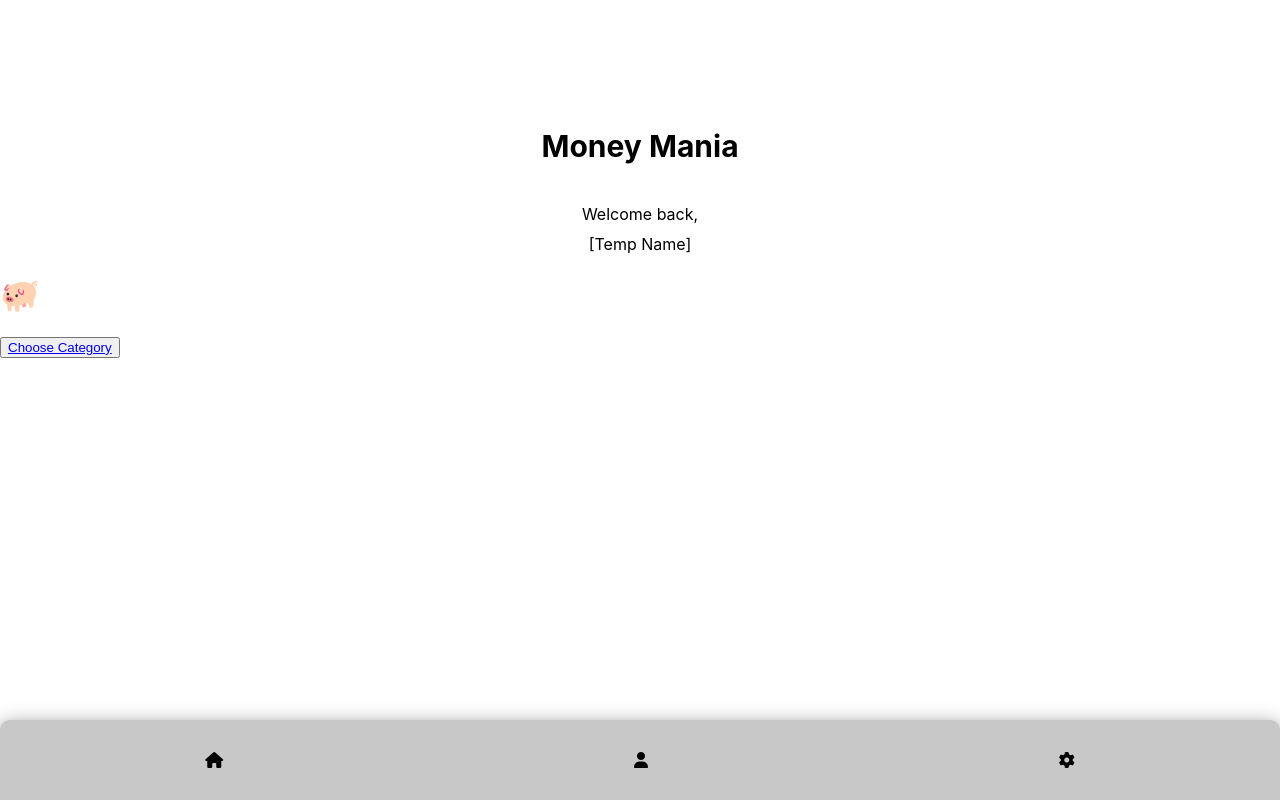
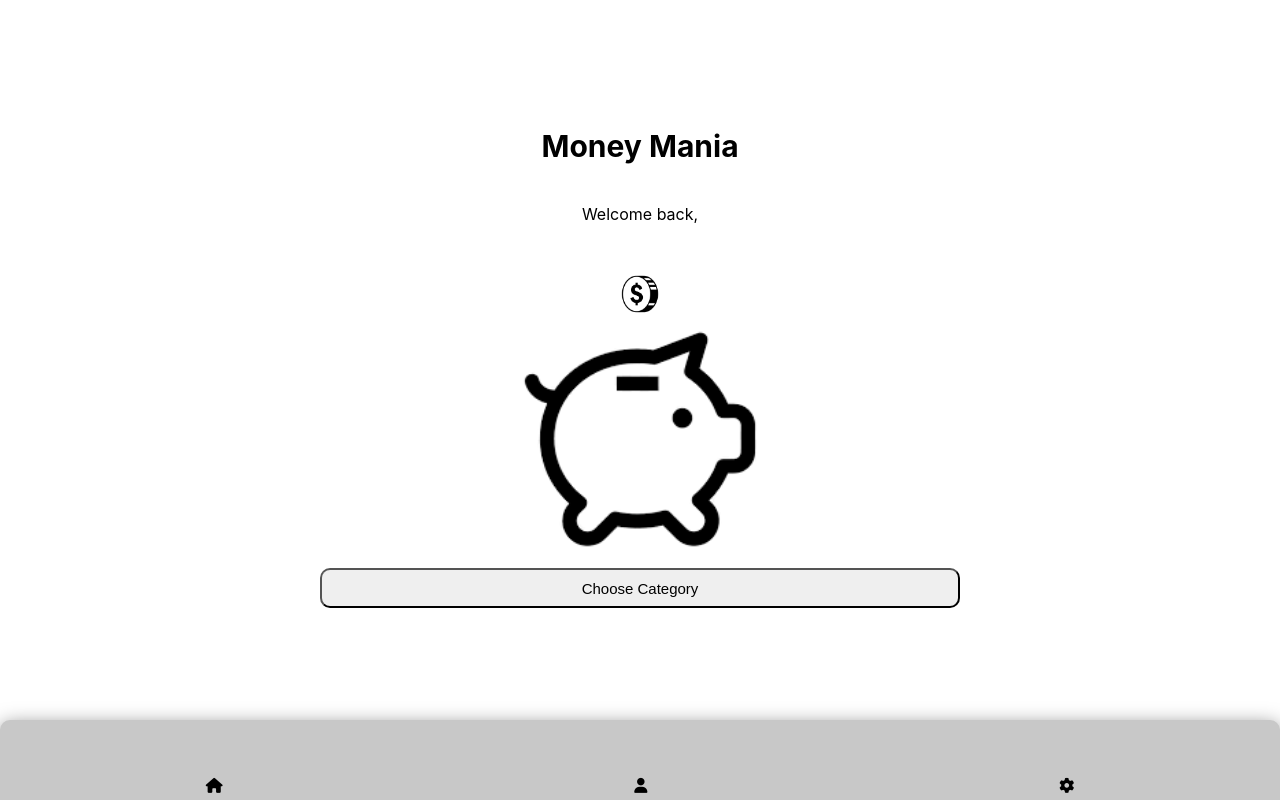
Before and after one commit to Cazier92/Money-Mania-Frontend, a React (Create React App) app: page /home in a window 1280 px wide. Built offline with nearby package versions, Linux system fonts and the light colour scheme; no server answers.

Commit message:
build out main page

```diff
--- a/src/App.jsx
+++ b/src/App.jsx
@@ -161,9 +161,9 @@ const App = () => {
         <Route
           path="/profile"
           element={
-            <ProtectedRoute user={user}>
+            // <ProtectedRoute user={user}>
               <Profile userProfile={userProfile}/>
-            </ProtectedRoute>
+            // </ProtectedRoute>
           }
         />
         <Route
--- a/src/components/Banner/Banner.jsx
+++ b/src/components/Banner/Banner.jsx
@@ -6,7 +6,7 @@ const Banner = (props) => {
             </div>
                 <h2>Money Mania</h2>
                 <p className={styles.firstp}>Welcome back, </p>
-                <p className={styles.secondp}>[Temp Name]{props.user}</p>
+                <p className={styles.secondp}>{props.user}</p>
         </main>
     )
 }
--- a/src/components/PiggyBank/PiggyBank.jsx
+++ b/src/components/PiggyBank/PiggyBank.jsx
@@ -1,8 +1,10 @@
+import styles from './PiggyBank.module.css'
 const PiggyBank = (props) => {
     return (
-        <>
-            <h1>🐖</h1>
-        </>
+        <div>
+            <img className={styles.coin} src="../coin.png" alt="" srcset="" />
+            <img className={styles.pig} src="../pig.png" alt="" />
+        </div>
     )
 }
 
--- /dev/null
+++ b/src/components/PiggyBank/PiggyBank.module.css
@@ -0,0 +1,14 @@
+.coin{
+  height: 40px;
+  display: block;
+  margin-left: auto;
+  margin-right: auto;
+}
+div{
+  text-align: center;
+  margin-top: 50px;
+}
+.pig{
+  margin-top: 0px;
+  height: 250px;
+}
--- a/src/pages/Home/Home.module.css
+++ b/src/pages/Home/Home.module.css
@@ -0,0 +1,16 @@
+button{
+  width: 50%;
+  height: 40px;
+  border-radius: 10px;
+  text-decoration: none;
+}
+
+a{
+  text-decoration: none;
+  color: black;
+  font-size: 15px;
+}
+
+a::after{
+  text-decoration: none;
+}
```
Also changed, not shown: public/coin.png (added), public/pig.png (added).
